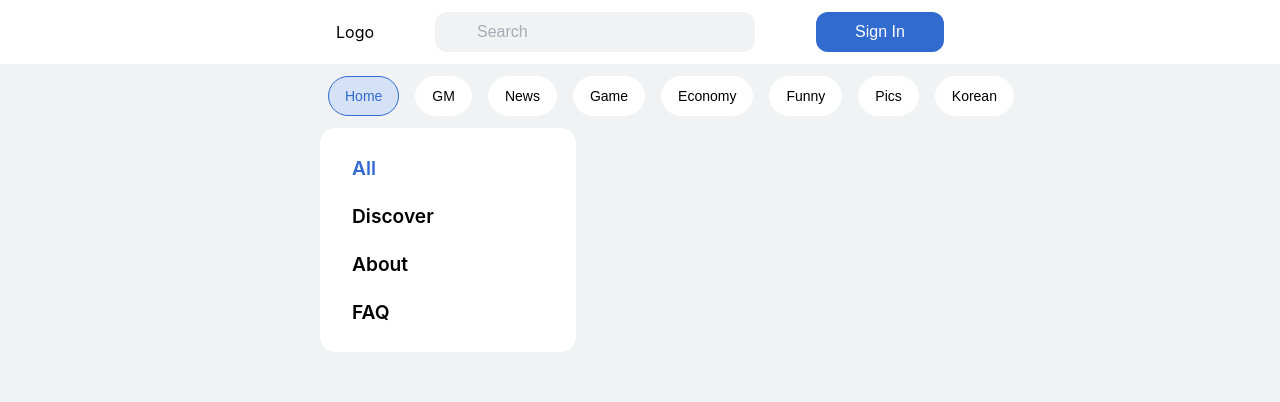
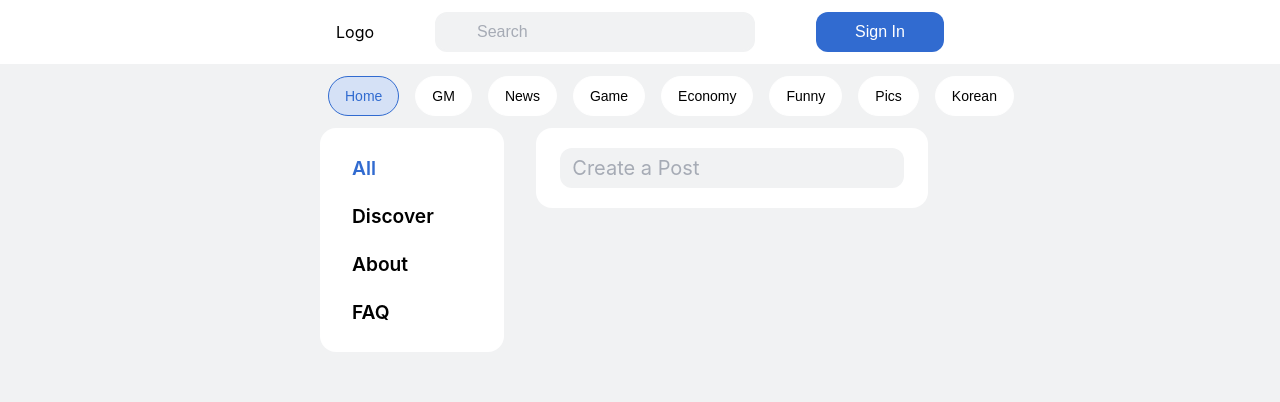
Before and after one commit to royalbluec/block-community, a Next.js app in the folder client/: page / in a window 1280 px wide. Shown: the top 402 px of the page. Built offline with nearby package versions, Linux system fonts and the light colour scheme.

Commit message:
feat(client): Add MainB and Create

```diff
--- /dev/null
+++ b/client/components/mainB/Create.jsx
@@ -0,0 +1,12 @@
+import React from 'react';
+import { Block } from './styles/Create.styles';
+
+const Create = () => {
+  return (
+    <Block>
+      <div>Create a Post</div>
+    </Block>
+  );
+};
+
+export default Create;
--- /dev/null
+++ b/client/components/mainB/MainB.jsx
@@ -0,0 +1,14 @@
+import React from 'react';
+import { Block } from './styles/MainB.styles';
+
+import Create from './Create';
+
+const MainB = () => {
+  return (
+    <Block>
+      <Create />
+    </Block>
+  );
+};
+
+export default MainB;
--- /dev/null
+++ b/client/components/mainB/styles/Create.styles.jsx
@@ -0,0 +1,21 @@
+import styled from '@emotion/styled';
+
+export const Block = styled.div`
+  width: 100%;
+  padding: 1.25rem 1.5rem;
+  border-radius: 1rem;
+  background-color: #ffffff;
+  margin-bottom: 1rem;
+
+  & > div {
+    padding: 0.5rem 0.75rem;
+    border-radius: 0.75rem;
+    background-color: #f1f2f3;
+    color: #a6abb5;
+    font-size: 20px;
+
+    :hover {
+      cursor: pointer;
+    }
+  }
+`;
--- /dev/null
+++ b/client/components/mainB/styles/MainB.styles.jsx
@@ -0,0 +1,7 @@
+import styled from '@emotion/styled';
+
+export const Block = styled.div`
+  width: 40rem;
+  padding: 0 2rem;
+  box-sizing: border-box;
+`;
--- a/client/pages/index.js
+++ b/client/pages/index.js
@@ -5,6 +5,7 @@ import styles from '../styles/Home.module.css';
 import Header from '../components/common/Header';
 import Community from '../components/community/Community';
 import MainA from '../components/mainA/MainA';
+import MainB from '../components/mainB/MainB';
 
 export default function Home() {
   return (
@@ -21,6 +22,7 @@ export default function Home() {
         <Community />
         <div style={{ display: 'flex' }}>
           <MainA />
+          <MainB />
         </div>
       </main>
 
```
